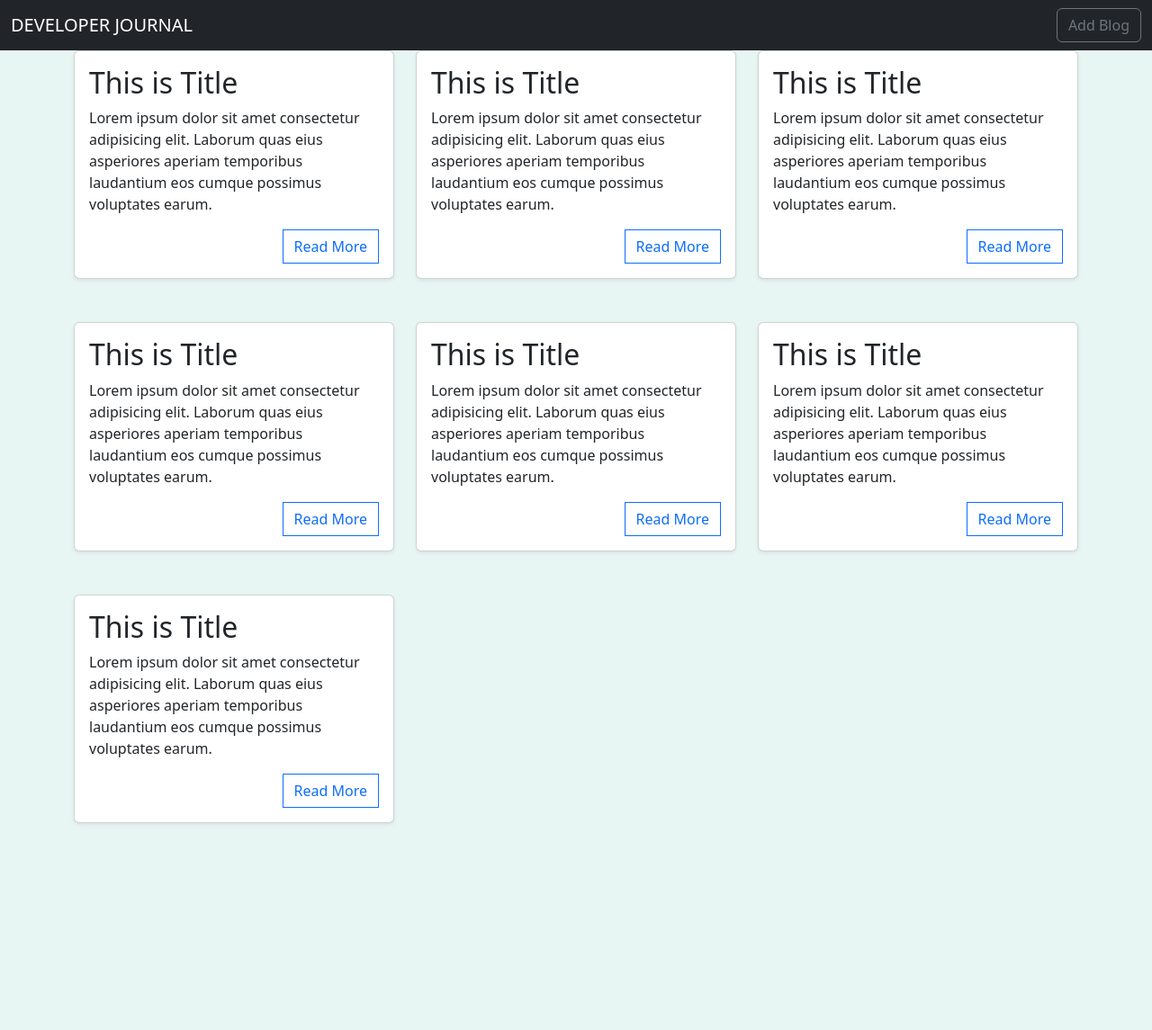
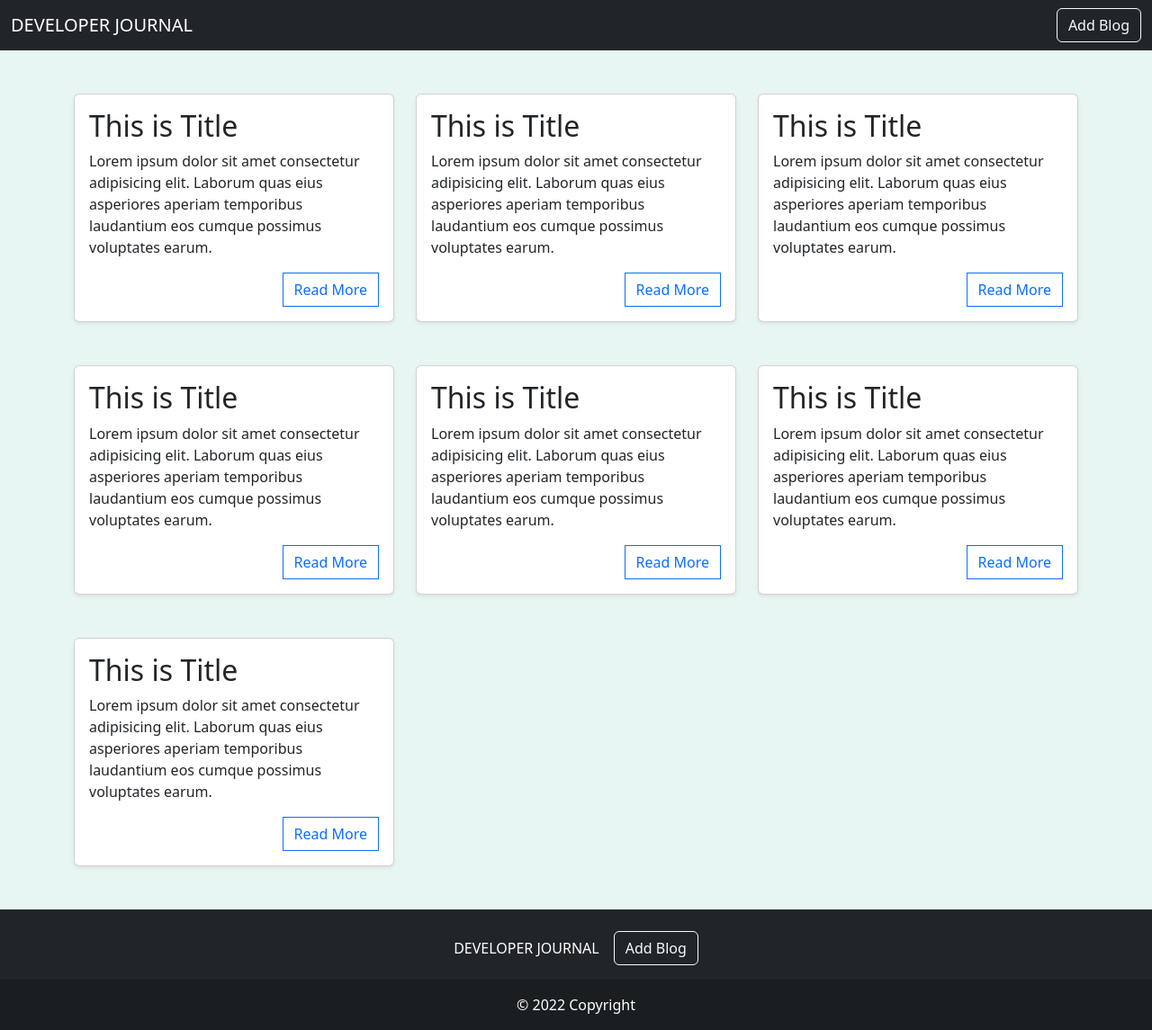
Before and after one commit to ShivamWho/sessional-assessment-2, a plain HTML site: page index.html in a window 1280 px wide. Shown: the whole page at 90% size. Before the commit the page ends 963 px from the top, so only its background shows below. Drawn offline with nearby package versions, Linux system fonts and the light colour scheme.

Commit message:
added footer

```diff
--- a/index.html
+++ b/index.html
@@ -13,7 +13,7 @@
 <body>
 
     <!-- Navbar -->
-    <nav class="navbar navbar-expand-lg navbar-dark bg-dark" id="navigation-bar">
+    <nav class="navbar navbar-expand-lg navbar-dark bg-dark mb-5" id="navigation-bar">
         <div class="container-fluid">
           <a class="navbar-brand" href="#">DEVELOPER JOURNAL</a>
           <button class="navbar-toggler" type="button" data-bs-toggle="collapse" data-bs-target="#navbarSupportedContent" aria-controls="navbarSupportedContent" aria-expanded="false" aria-label="Toggle navigation">
@@ -22,7 +22,7 @@
           <div class="collapse navbar-collapse" id="navbarSupportedContent">
             <ul class="navbar-nav ms-auto mb-2 mb-lg-0">
               <li class="nav-item">
-                <button type="button" class="btn btn-outline-secondary">Add Blog</button>
+                <button type="button" class="btn btn-outline-light">Add Blog</button>
               </li>
             </ul>
 
@@ -127,6 +127,37 @@
       </div>
     </div>
 
+<div class="">
+
+  <section class="">
+  <!-- Footer -->
+  <footer class="text-center text-white" style="background-color: #212529;">
+    <!-- Grid container -->
+    <div class="container p-4 pb-0">
+      <!-- Section: CTA -->
+      <section class="">
+        <p class="d-flex justify-content-center align-items-center">
+          <span class="me-3">DEVELOPER JOURNAL</span>
+          <button type="button" class="btn btn-outline-light btn-rounded">
+            Add Blog
+          </button>
+        </p>
+      </section>
+      <!-- Section: CTA -->
+    </div>
+    <!-- Grid container -->
+
+    <!-- Copyright -->
+    <div class="text-center p-3" style="background-color: rgba(0, 0, 0, 0.2);">
+      © 2022 Copyright
+    </div>
+    <!-- Copyright -->
+  </footer>
+  <!-- Footer -->
+</section>
+
+</div>
+<!-- End of .container -->
 
     <!-- JavaScript Bundle with Popper -->
     <script src="https://cdn.jsdelivr.net/npm/bootstrap@5.2.0/dist/js/bootstrap.bundle.min.js" integrity="sha384-A3rJD856KowSb7dwlZdYEkO39Gagi7vIsF0jrRAoQmDKKtQBHUuLZ9AsSv4jD4Xa" crossorigin="anonymous"></script>
```
